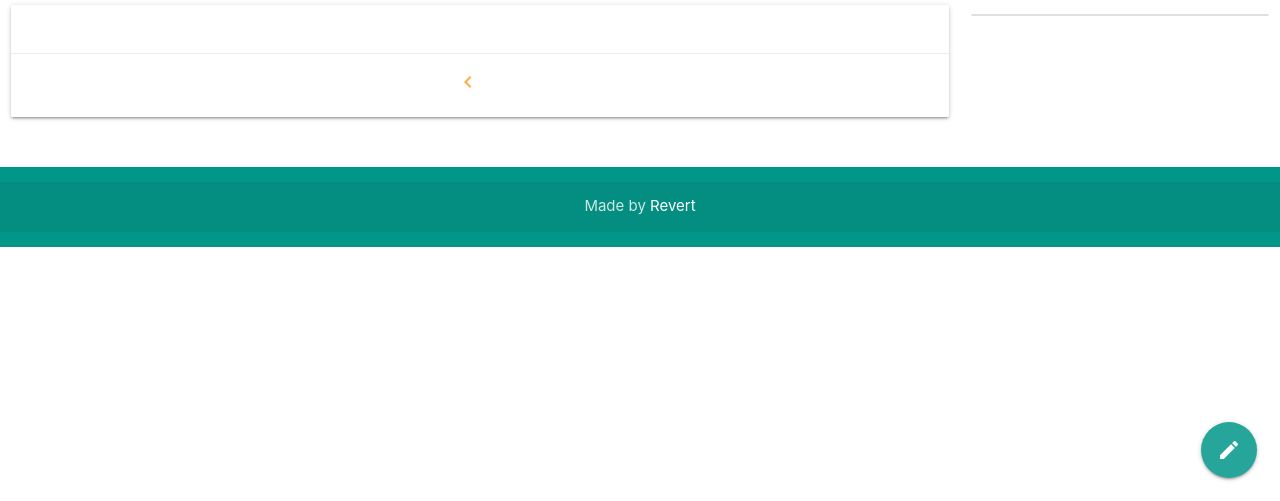
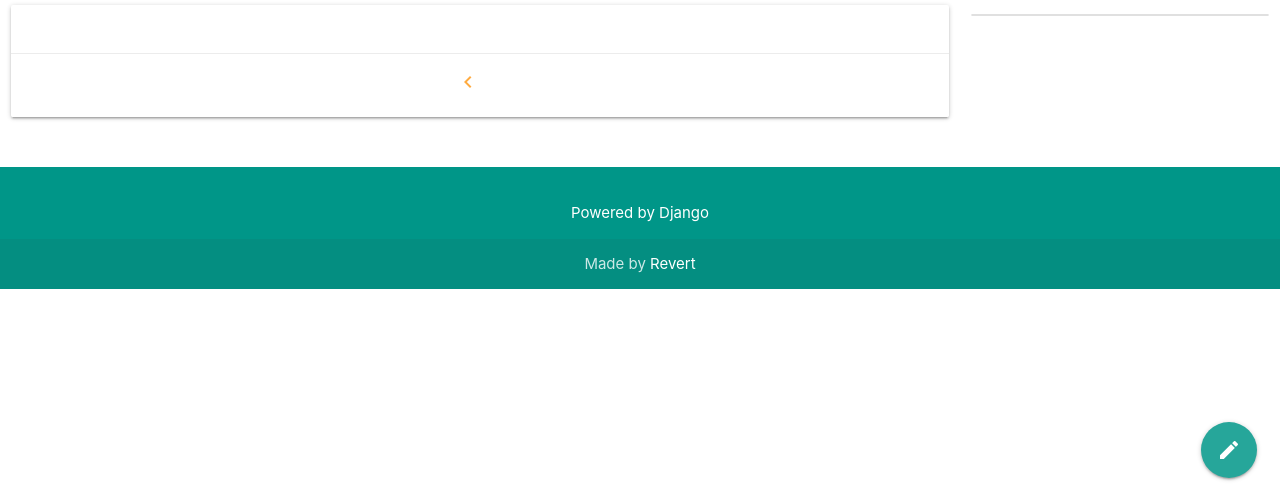
Before and after one commit to riwert/dsilent, a Django app: template posts/templates/posts/show.html in a window 1280 px wide. Shown: the part 299-800 px from the top of the page. Run offline with Django 3.2, Linux system fonts and the light colour scheme; the template is opened without the code that fills it, so the values that code supplies are empty.

Commit message:
fix footer ux

```diff
--- a/posts/templates/posts/layout.html
+++ b/posts/templates/posts/layout.html
@@ -24,14 +24,19 @@
         {% endblock %}
     </section>
 
-    <footer class="section page-footer teal">
+    <footer class="page-footer teal  center-align">
         <div class="fixed-action-btn">
             <a class="btn-floating btn-large waves-effect waves-light" href="/admin" title="Admin Panel">
                 <i class="material-icons">mode_edit</i>
             </a>
         </div>
+        <div class="container">
+            <p>
+                Powered by <a class="white-text text-darken-5" href="https://www.djangoproject.com" title="Django Project">Django</a>
+            </p>
+        </div>
         <div class="footer-copyright">
-            <div class="container center-align">
+            <div class="container">
                 Made by <a class="white-text text-darken-5" href="http://revert.pl" title="Full-stack developer">Revert</a>
             </div>
         </div>
```
